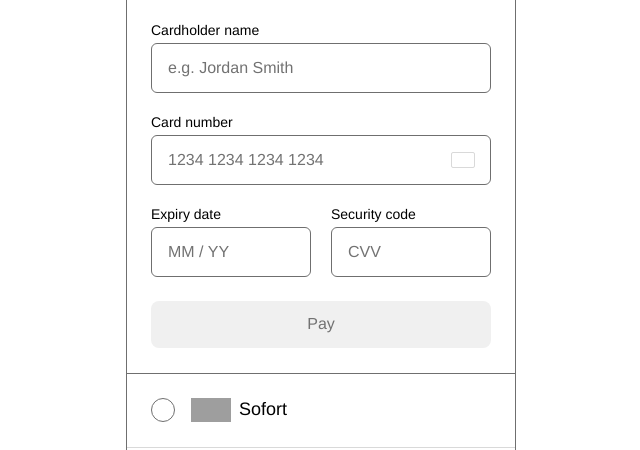
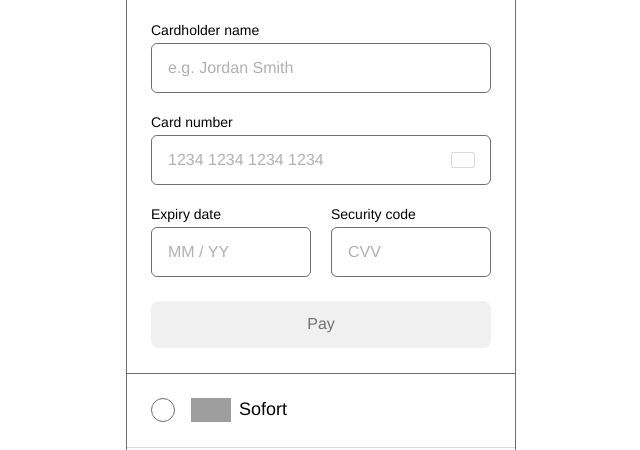
Before and after one commit to gcheckout/pc, a website: page index.html in a window 1280 px wide. Shown: the part 142-592 px from the top of the page, without its empty margins (319-959 px from the left). Drawn offline with nearby package versions, Linux system fonts and the light colour scheme; grey boxes are pictures that could not be loaded.

Commit message:
Add files via upload

```diff
--- a/styleguide.css
+++ b/styleguide.css
@@ -2,7 +2,7 @@
   --containerbackground: rgba(255, 255, 255, 1);
   --borderprimary: rgba(111, 111, 111, 1);
   --textprimary: rgba(0, 0, 0, 1);
-  --formtextsecondary: rgba(114, 114, 114, 1);
+  --formtextsecondary: rgba(176, 176, 176, 1);
   --formtextprimary: rgba(0, 0, 0, 1);
   --actiontextdisabled: rgba(114, 114, 114, 1);
   --actiontextenabled: rgba(255, 255, 255, 1);
```
